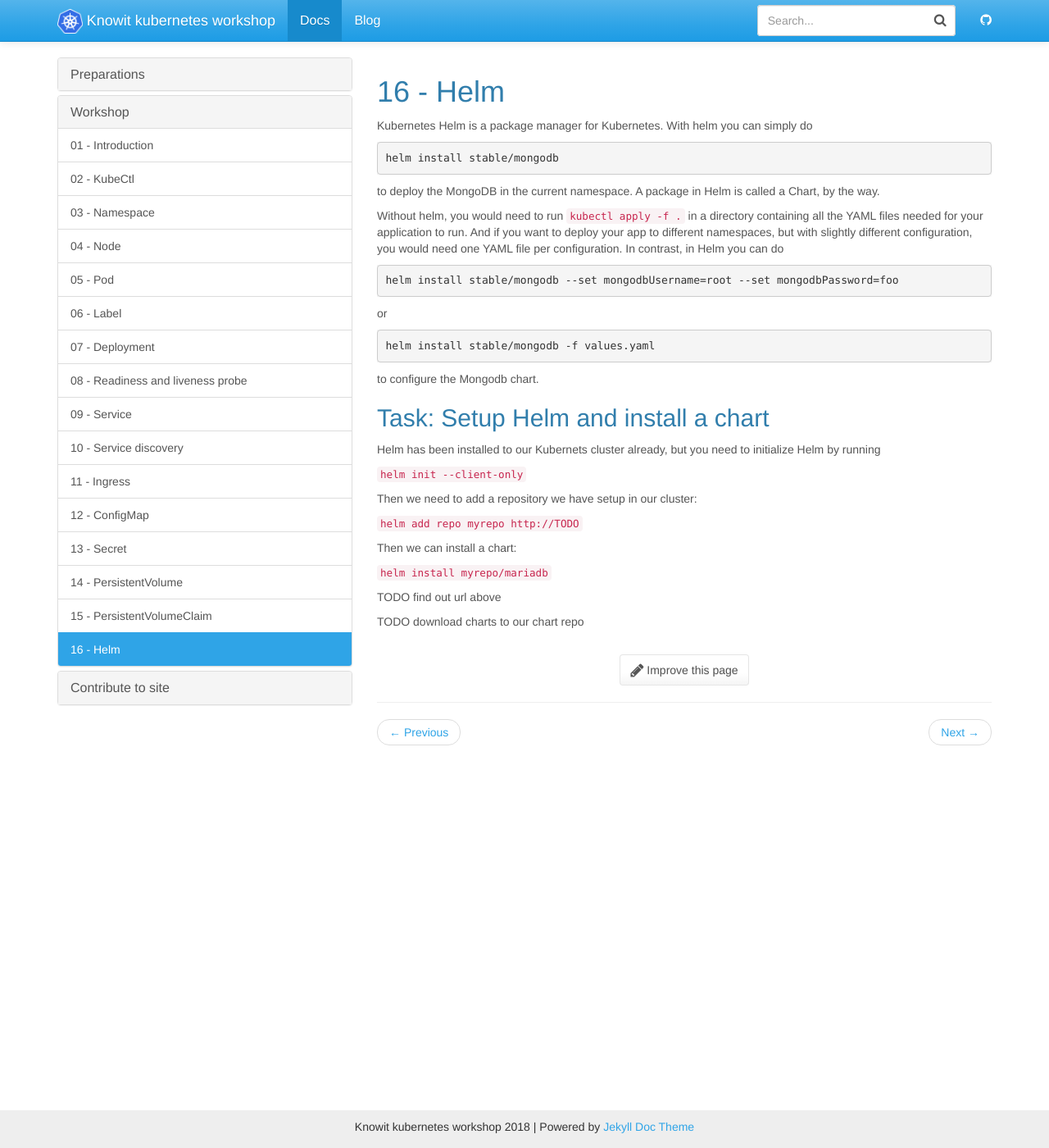
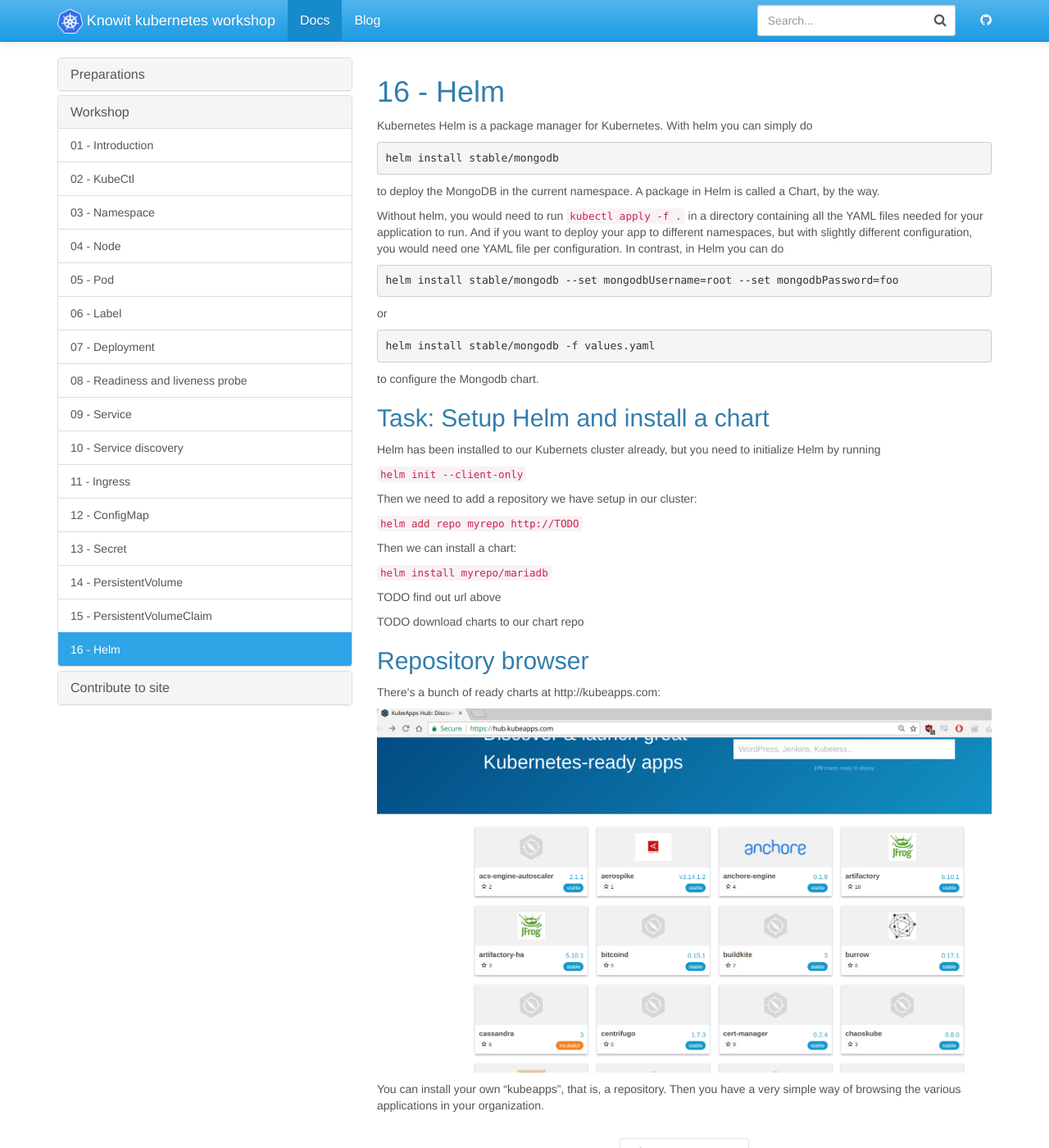
Before and after one commit to knowit/kubernetes-workshop, a Jekyll site: the page built from docs/_docs/workshop/16-helm.md, in a window 1280 px wide and 1400 px high. Shown: the whole window at 82% size. Built offline with Jekyll 4.4.1, drawn with Linux system fonts in a browser that asks for light colours; nearby versions of some CDN libraries.

Commit message:
More helm

```diff
--- a/docs/_docs/workshop/16-helm.md
+++ b/docs/_docs/workshop/16-helm.md
@@ -45,3 +45,12 @@ Then we can install a chart:
 TODO find out url above
 
 TODO download charts to our chart repo
+
+## Repository browser
+
+There's a bunch of ready charts at http://kubeapps.com:
+
+![text](../../assets/img/kubeapps.png)
+
+You can install your own "kubeapps", that is, a repository. Then you have a very simple way of browsing
+the various applications in your organization.
```
